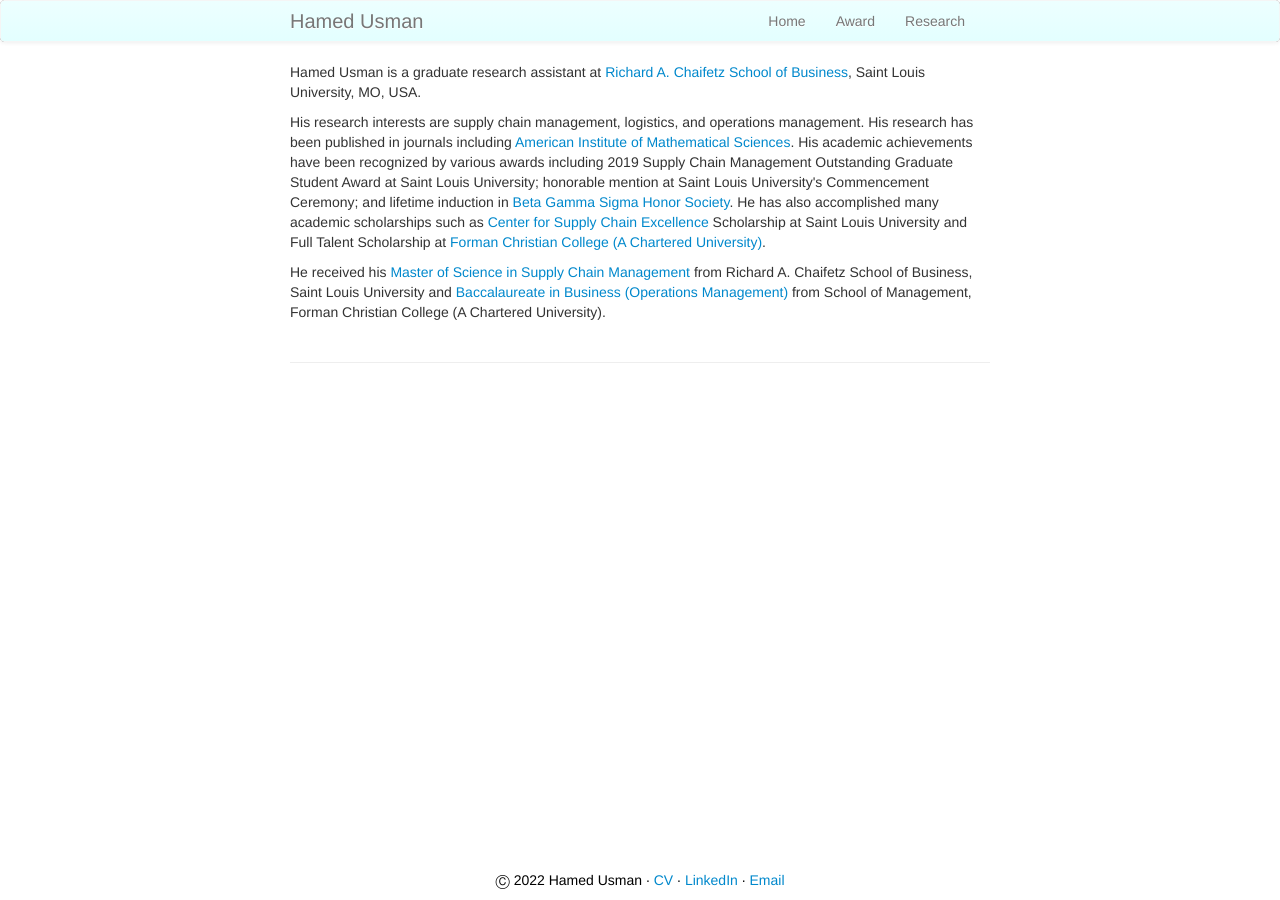
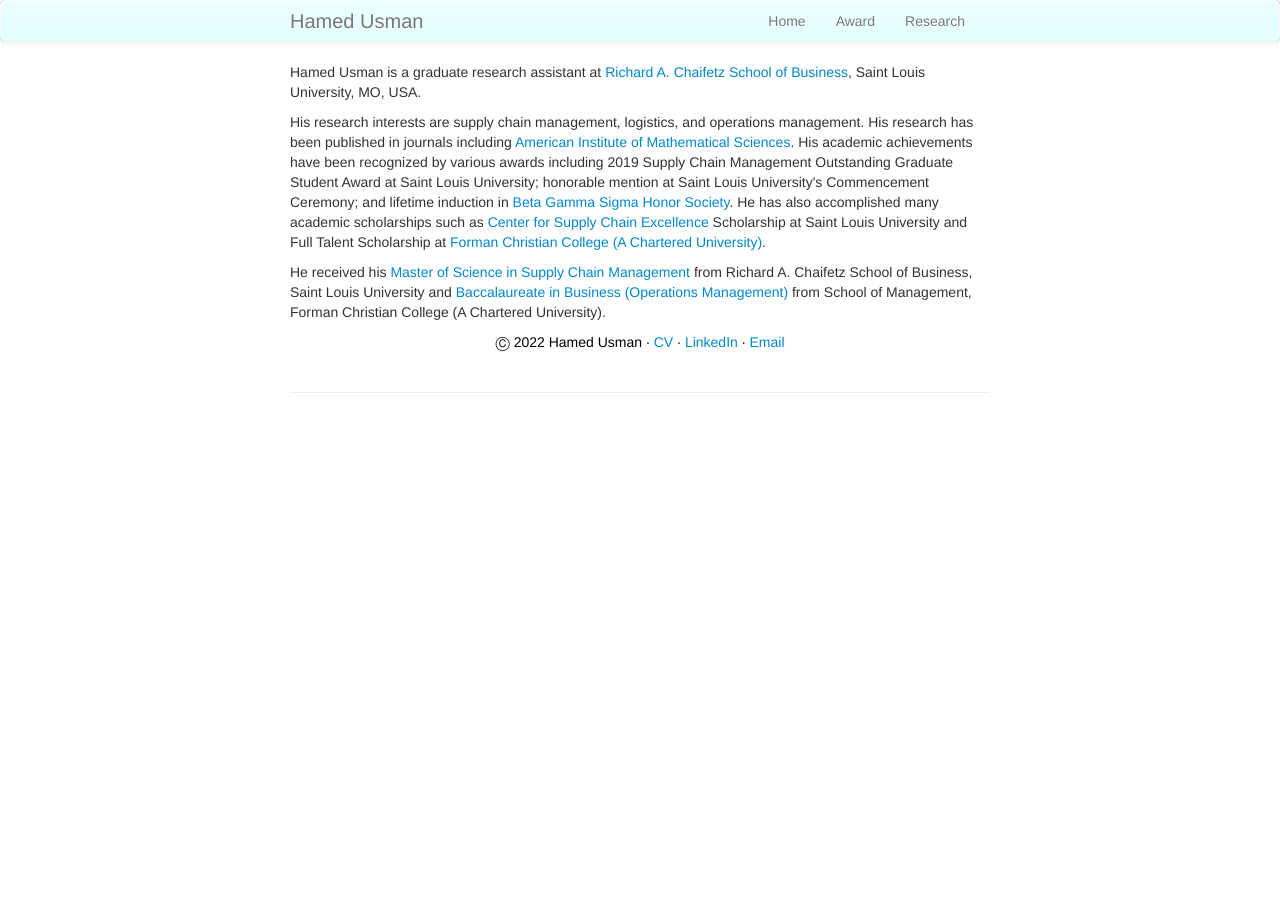
Before and after one commit to hamedusman/hamedusman.github.io, a Jekyll site: the page built from index.md, in a window 1280 px wide. Built offline with Jekyll 4.4.1, drawn with Linux system fonts in a browser that asks for light colours.

Commit message:
Update my_custom_css.css

```diff
--- a/assets/themes/twitter/css/my_custom_css.css
+++ b/assets/themes/twitter/css/my_custom_css.css
@@ -111,7 +111,7 @@
 }
 
 .footer {
-   position: fixed;
+   position: ;
    left: 0;
    bottom: 0;
    width: 100%;
```
